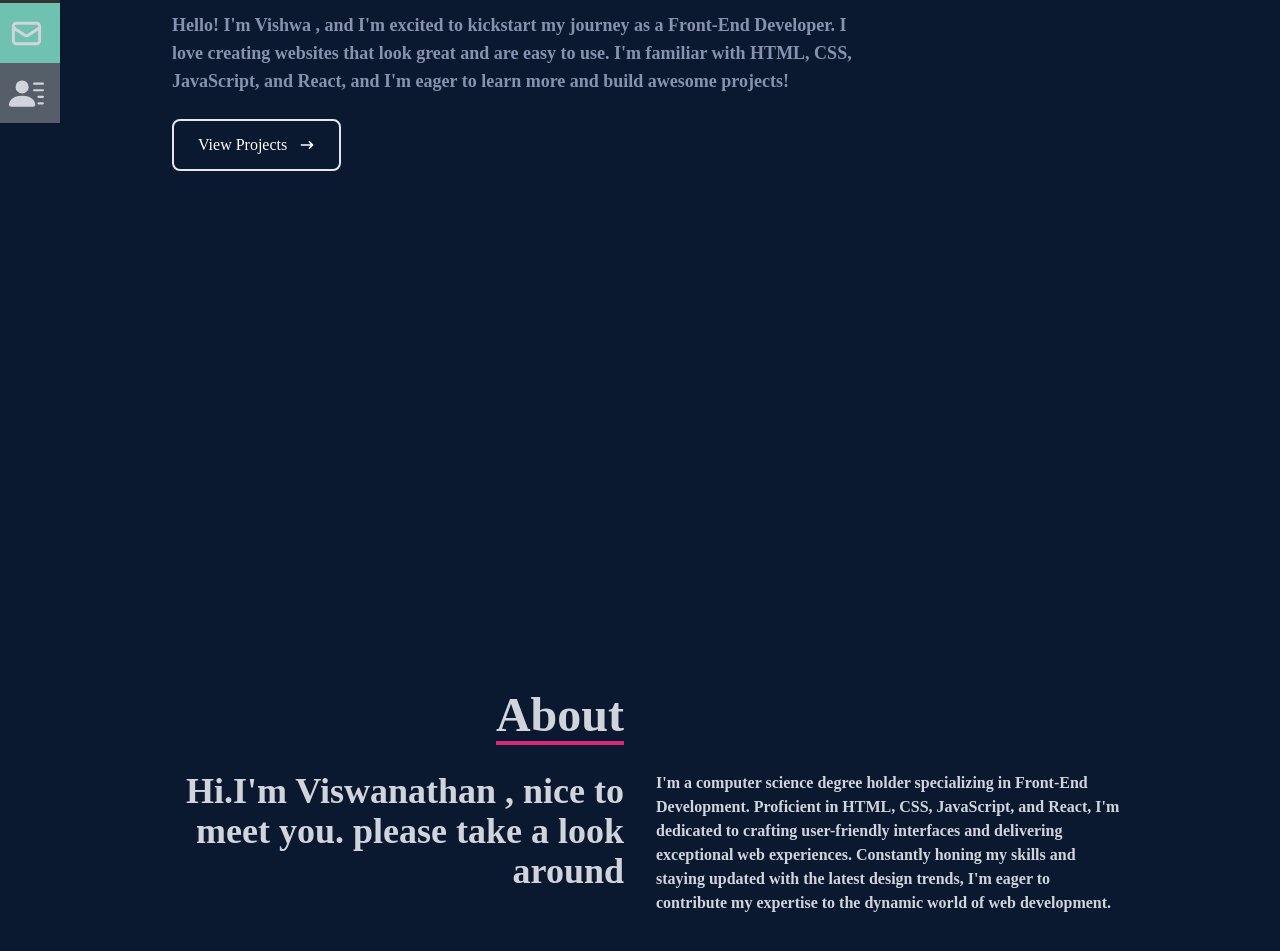
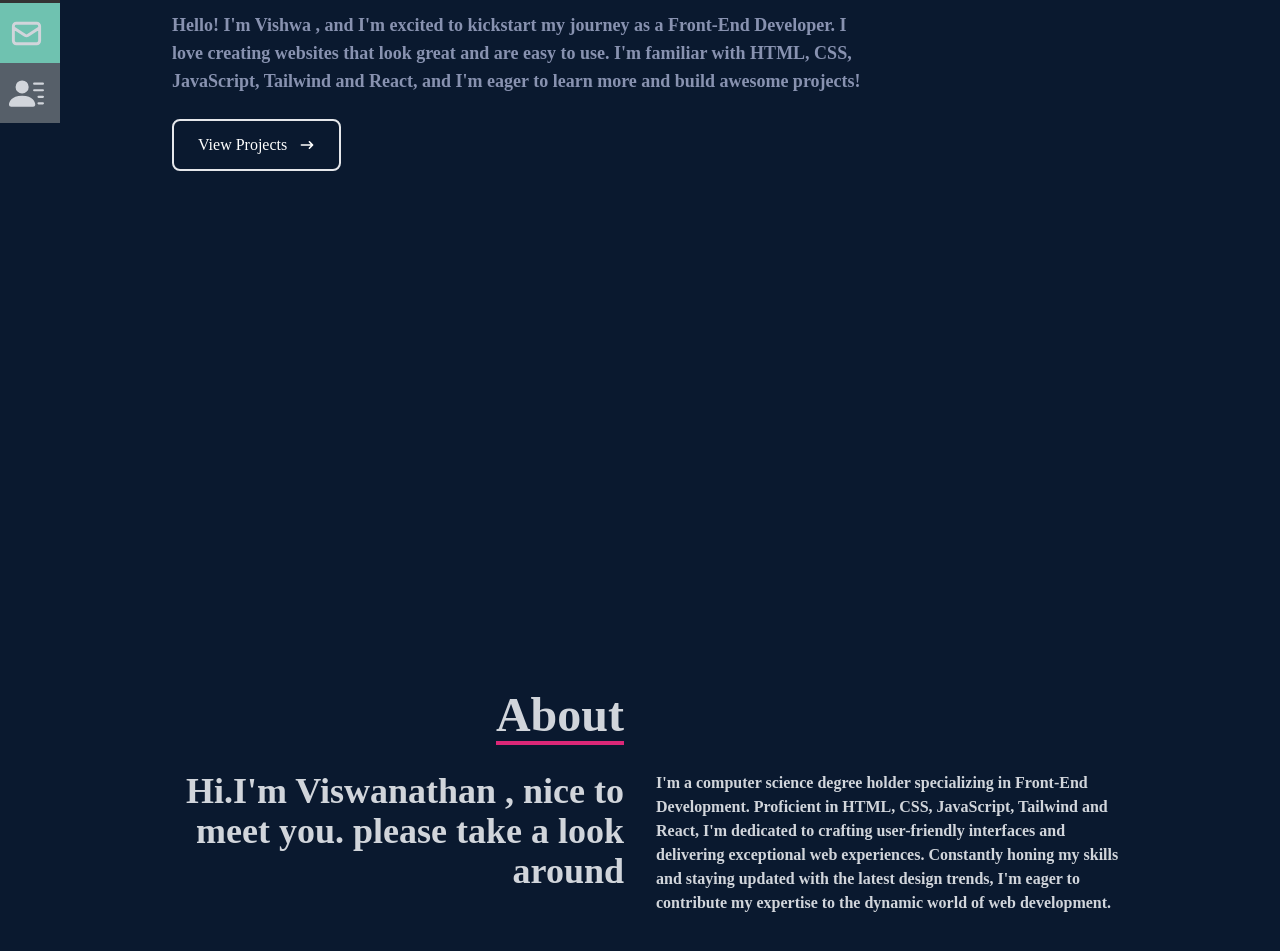
Before and after one commit to Vishwanathanselvamoorthy/My-Portfolio, a React (Create React App) app: page / in a window 1280 px wide. Shown: the part 397-1348 px from the top of the page. Built offline with nearby package versions, Linux system fonts and the light colour scheme.

Commit message:
Home and About Component Codes Changed

```diff
--- a/src/components/About.js
+++ b/src/components/About.js
@@ -21,7 +21,7 @@ const About = () => {
           <div>
             <p className="font-semibold ">
               I'm a computer science degree holder specializing in Front-End
-              Development. Proficient in HTML, CSS, JavaScript, and React, I'm
+              Development. Proficient in HTML, CSS, JavaScript, Tailwind and React, I'm
               dedicated to crafting user-friendly interfaces and delivering
               exceptional web experiences. Constantly honing my skills and
               staying updated with the latest design trends, I'm eager to
--- a/src/components/Home.js
+++ b/src/components/Home.js
@@ -16,7 +16,7 @@ const Home = () => {
         <p className="text-[#8892b0] font-semibold text-lg py-4 max-w-[700px]">
           Hello! I'm Vishwa , and I'm excited to kickstart my journey as a
           Front-End Developer. I love creating websites that look great and are
-          easy to use. I'm familiar with HTML, CSS, JavaScript, and React, and
+          easy to use. I'm familiar with HTML, CSS, JavaScript, Tailwind and React, and
           I'm eager to learn more and build awesome projects!
         </p>
         <div>
```
